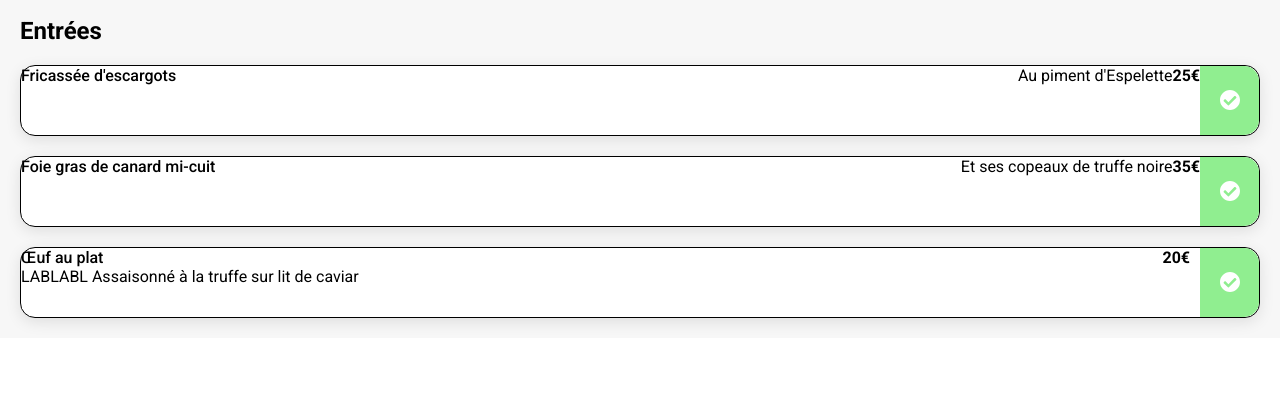
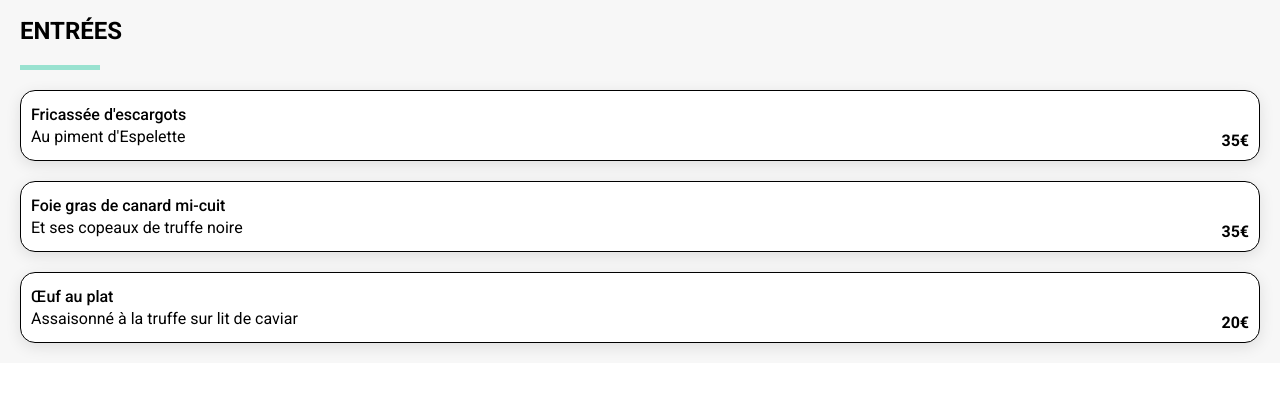
Before and after one commit to H9791/OhMyFood, a plain HTML site: page palette.html in a window 1280 px wide. Shown: the part 347-740 px from the top of the page. Drawn offline with Linux system fonts and the light colour scheme; a web font is replaced by a local one.

Commit message:
Entrées finished

```diff
--- a/assets/css/restaurant.css
+++ b/assets/css/restaurant.css
@@ -1,6 +1,10 @@
+:root {
+    --green-color: #99E2D0;
+}
+
 body,
 p,
-h1 {
+h1, h2 {
     margin: 0;
 }
 
@@ -81,25 +85,36 @@ header {
 }
 
 
-/*
-.repas>a{
+
+.repas a{
     display: none;
-}*/
-.repas:hover>a{
+}
+.repas:hover a {
     display: initial;
 
 }
+/*
+.h2-sousligne {
+    text-decoration-line: underline;
+    text-underline-offset: 10px;
+    text-decoration-color: green;
+    text-decoration-thickness: 3px;
+}*/
 
-.check-center{
-
+.h2-course {
+    margin-top: 20px;
+    margin-bottom: 20px;
 }
 
-
+.h2-course-sousligne {
+    width: 80px;
+    border-top: 5px solid var(--green-color);
+    margin-bottom: 20px;
+}
 
 .course {
     display: flex;
     flex-direction: column;
-
     background-color: #f7f7f7;
     margin-top: -50px;
     padding: 20px;
@@ -109,26 +124,17 @@ header {
 .trois-repas {
     display: flex;
     flex-direction: column;
-
     min-width: 300px;
-
     gap: 20px;
 }
 
-
-
-
-
-
-
-  .ok-check {
+.ok-check {
     display: flex;
     justify-content: center;
     align-items: center;
-    background-color: lightgreen;
+    background-color: var(--green-color);
     width: 59px;
     height: 69px;
-    /*margin-right: 0px;*/
     border-radius: 0 15px 15px 0;
 }
 
@@ -152,42 +158,41 @@ header {
     flex-direction: row;
     justify-content: space-between;
     /*background-color: white;*/
-    width:100%;
+    width: 100%;
 
     border-radius: 15px;
 }
 
-.together-row{
+.repas-flex-row {
     display: flex;
-    gap:10px;
+    align-items: flex-end;
 }
 
-.together-column{
+.repas-flex-column {
     display: flex;
     flex-direction: column;
-    /**/
-    flex: 1;
-    min-width: 0;
-    white-space: nowrap;
-    text-overflow: ellipsis;
-    overflow: hidden;
-    /**/
-}
-
-.no-wrap{
-    flex: 1;
-    min-width: 0;
+    justify-content: space-evenly;
     white-space: nowrap;
     text-overflow: ellipsis;
     overflow: hidden;
 }
 
-.desc-prix {
+.no-wrap {
+    white-space: nowrap;
+    text-overflow: ellipsis;
+    overflow: hidden;
+}
+
+.p-10 {
+    padding: 10px;
+}
+
+/* .desc-prix {
     display: flex;
     justify-content: space-between;
-}
+} */
 
+/*
 .c {
     flex-shrink: 0;
-    /*margin-left: 16px;*/
-}
+}*/
--- a/palette.html
+++ b/palette.html
@@ -35,68 +35,72 @@
                 <p class="mr-50"><img src="./assets/images/icons/Heart.svg"></p>
             </div>
 
-            <h2>Entrées</h2>
+            <h2 class="h2-course">ENTRÉES</h2>
+            <div class="h2-course-sousligne"></div>
 
             <div class="trois-repas">
 
                 <div class="repas">
                     <div class="repas-descrip">
-                        <p class="roboto-500-18">Fricassée d'escargots</p>
-                        <div class="roboto-400-16 desc-prix">
-                            <div class="no-wrap">Au piment d'Espelette</div>
-                            <div class="roboto-700-15">25€</div>
+                        <div class="repas-flex-column p-10">
+                            <p class="roboto-500-18">Fricassée d'escargots</p>
+                            <div class="roboto-400-16 no-wrap">
+                                Au piment d'Espelette
+                            </div>
+                        </div>
+
+                        <div class="repas-flex-row">
+                            <div class="roboto-700-15 p-10">35€</div>
+                            <a href="#">
+                                <div class="ok-check">
+                                    <img src="./assets/images/icons/Check.svg">
+                                </div>
+                            </a>
                         </div>
                     </div>
-                    <a href="#">
-                        <div class="ok-check">
-                            <img src="./assets/images/icons/Check.svg">
+                </div>
+
+
+
+                <div class="repas">
+                    <div class="repas-descrip">
+                        <div class="repas-flex-column p-10">
+                            <p class="roboto-500-18">Foie gras de canard mi-cuit</p>
+                            <div class="roboto-400-16 no-wrap">
+                                Et ses copeaux de truffe noire
+                            </div>
                         </div>
-                    </a>
+
+                        <div class="repas-flex-row">
+                            <div class="roboto-700-15 p-10">35€</div>
+                            <a href="#">
+                                <div class="ok-check">
+                                    <img src="./assets/images/icons/Check.svg">
+                                </div>
+                            </a>
+                        </div>
+                    </div>
                 </div>
 
 
                 <div class="repas">
                     <div class="repas-descrip">
-                        <p class="roboto-500-18">Foie gras de canard mi-cuit</p>
-                        <div class="roboto-400-16 desc-prix">
-                            <div class="no-wrap">Et ses copeaux de truffe noire</div>
-                            <div class="roboto-700-15">35€</div>
-                        </div>
-                    </div>
-                    <a href="#">
-                        <div class="ok-check">
-                            <img src="./assets/images/icons/Check.svg">
-                        </div>
-                    </a>
-                </div>
-
-                <div class="repas">
-
-                    <div class="repas-descrip">
-
-
-                        <div class="together-column">
+                        <div class="repas-flex-column p-10">
                             <p class="roboto-500-18">Œuf au plat</p>
                             <div class="roboto-400-16 no-wrap">
-                                LABLABL Assaisonné à la truffe sur lit de caviar
+                                Assaisonné à la truffe sur lit de caviar
                             </div>
                         </div>
 
-                        <div class="together-row c">
-                            <div class="roboto-700-15">20€</div>
-                            <div>
+                        <div class="repas-flex-row">
+                            <div class="roboto-700-15 p-10">20€</div>
                             <a href="#">
                                 <div class="ok-check">
                                     <img src="./assets/images/icons/Check.svg">
                                 </div>
                             </a>
-                            </div>
                         </div>
-
-
-
                     </div>
-
                 </div>
 
 
```
